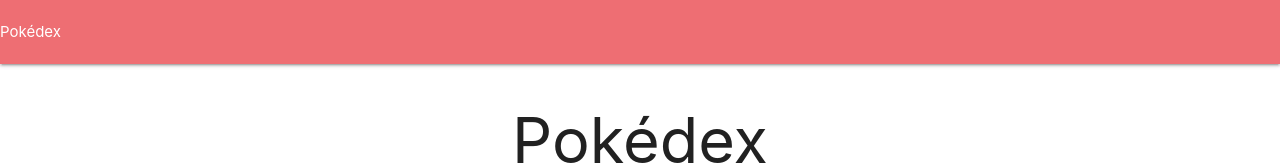
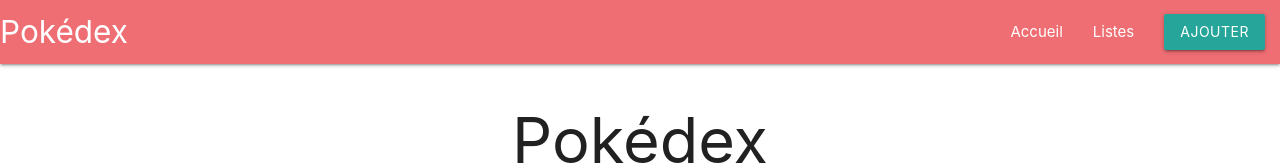
Before and after one commit to Group-ITDevSuccess/Full-Pokemons-App, a React (Create React App) app: page / in a window 1280 px wide. Shown: the top 165 px of the page. Built offline with nearby package versions, Linux system fonts and the light colour scheme.

Commit message:
Ajouter le bouton de ajout

```diff
--- a/src/App.tsx
+++ b/src/App.tsx
@@ -10,15 +10,21 @@
       <div className="">
         {/* La bare de naviagtion commun a toutes les pages*/}
         <nav>
-          <div className="">
-            <Link to="/" className="">Pokédex</Link>
+          <div className="nav-wrapper">
+          <Link to="/" className="brand-logo">Pokédex</Link>
+            <ul className="right hide-on-med-and-down">
+              <li><Link to="/" className="">Accueil</Link></li>
+              <li><Link to="/" className="">Listes</Link></li>
+              <li><Link to="/" className="waves-effect waves-light btn">Ajouter</Link></li>
+            </ul>
           </div>
         </nav>
+
         {/* Le système de gestion des routes de notre application */}
         <Switch>
-          <Route exact path="/" component={PokemonList}/>
-          <Route exact path="/pokemons" component={PokemonList}/>
-          <Route path="/pokemons/:id" component={PokemonsDetail}/>
+          <Route exact path="/" component={PokemonList} />
+          <Route exact path="/pokemons" component={PokemonList} />
+          <Route path="/pokemons/:id" component={PokemonsDetail} />
           <Route component={PageNotFound} />
         </Switch>
       </div>
```
